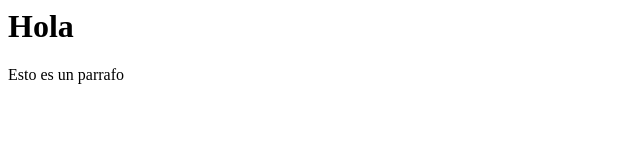
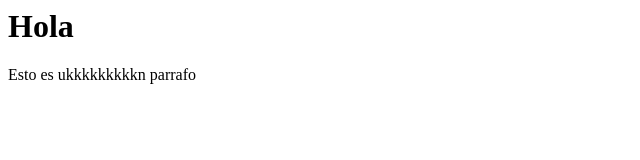
Before and after one commit to Pablobb97/PruebaGit, a plain HTML site: page index.html in a window 1280 px wide. Shown: the full height of the page, 0-640 px from the left. Drawn offline with Linux system fonts and the light colour scheme.

Commit message:
modificacion del parrafo

```diff
--- a/index.html
+++ b/index.html
@@ -1,2 +1,2 @@
 <h1>Hola</h1>
-<p>Esto es un parrafo</p>
+<p>Esto es ukkkkkkkkkn parrafo</p>
```
